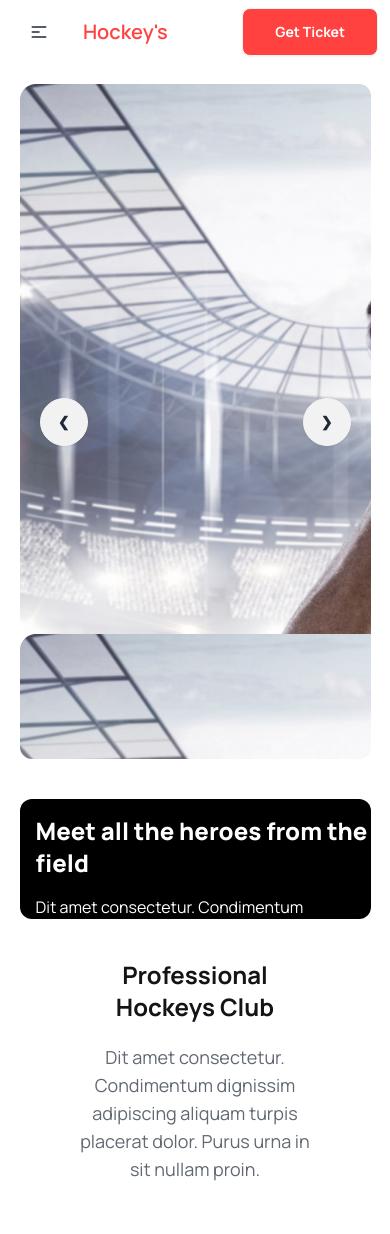
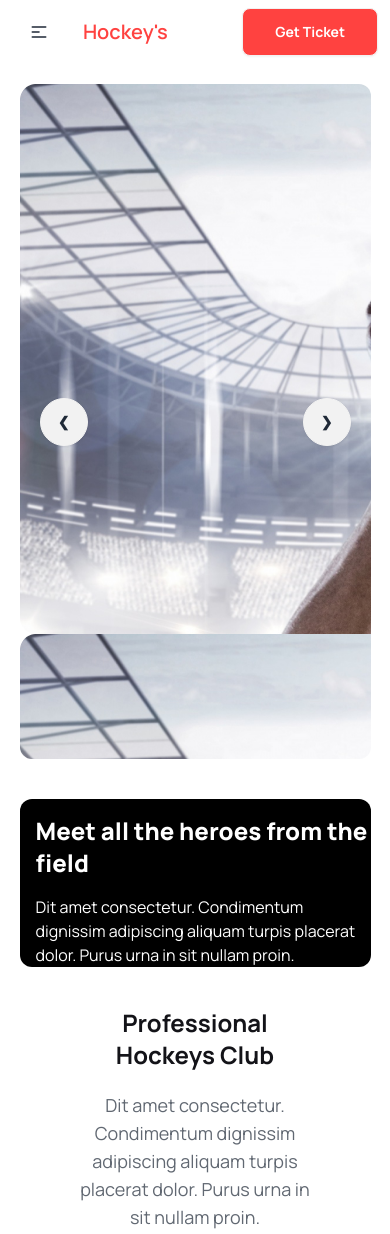
Before and after one commit to SohelShahid117/assignment-3-sohel-shahid, a plain HTML site: page index.html in a window 390 px wide. Shown: the top 1234 px of the page. Drawn offline with nearby package versions, Linux system fonts and the light colour scheme; grey boxes are pictures that could not be loaded.

Commit message:
update mee hero part

```diff
--- a/index.html
+++ b/index.html
@@ -180,7 +180,7 @@
                 </div>
             </div>
             <div
-                class="lg:w-[460px] w-auto h-[120px] bg-black mx-auto rounded-xl lg:-translate-y-40 lg:translate-x-48 space-y-4 my-10 lg:mt-4 pl-4 text-white">
+                class="lg:w-[460px] w-auto lg:h-[120px] h-auto bg-black mx-auto rounded-xl lg:-translate-y-40 lg:translate-x-48 space-y-4 my-10 lg:mt-4 pl-4 text-white">
                 <h1 class="pt-4  text-2xl font-extrabold">
                     Meet all the heroes from the field
                 </h1>
```
